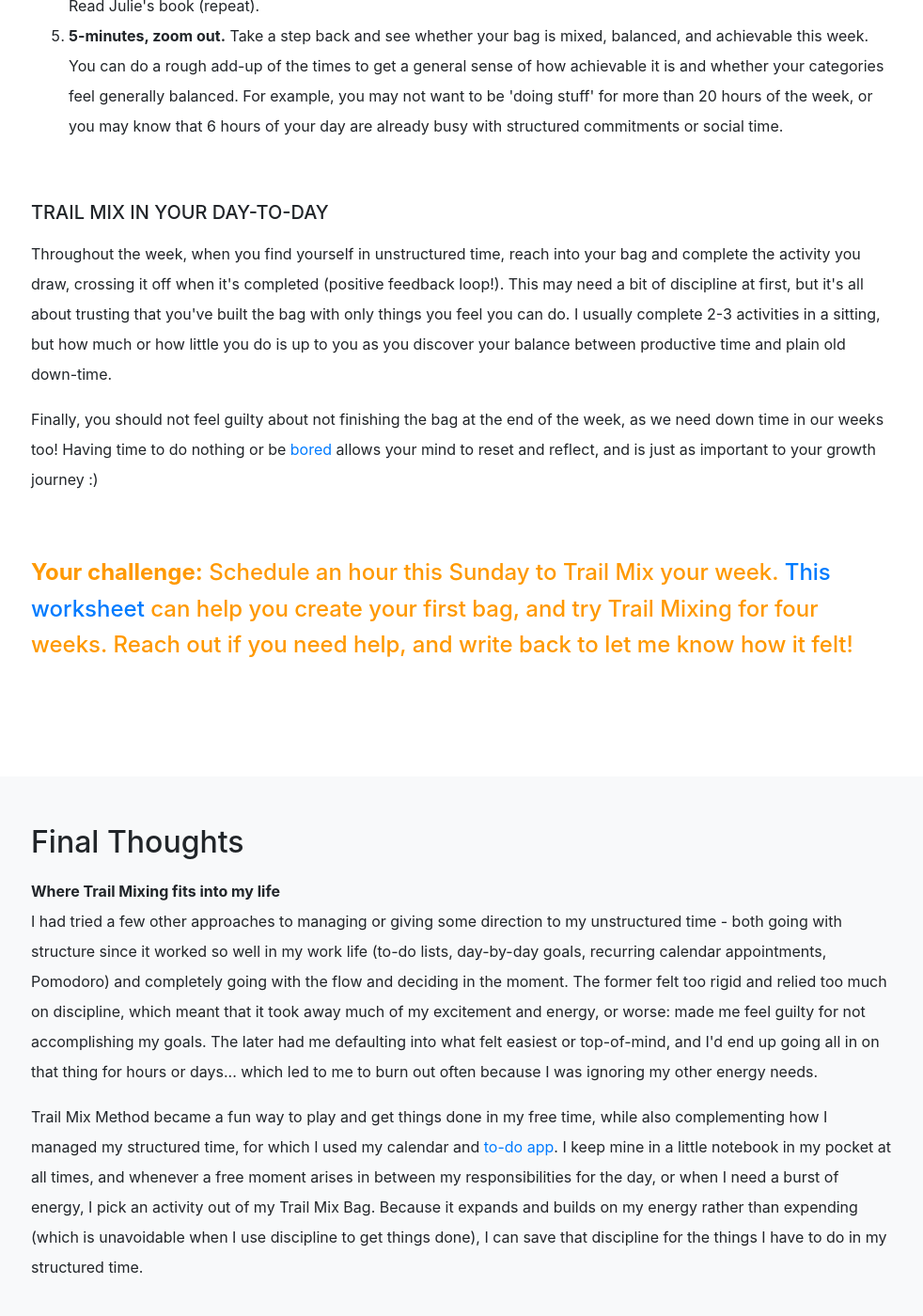
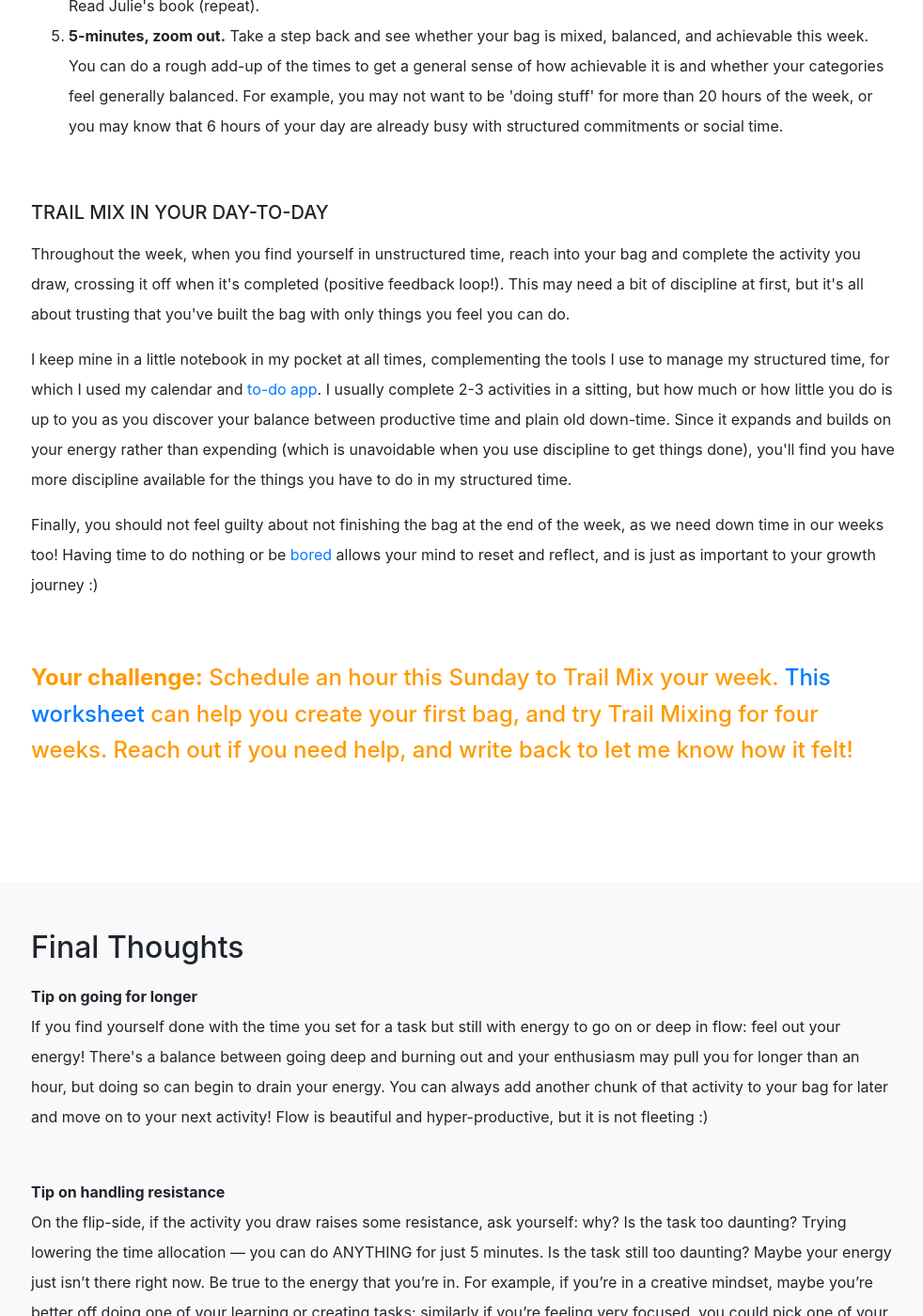
Before and after one commit to dalkat/dalkat.github.io, a Jekyll site: the page built from trailmix.md, in a window 1280 px wide and 1400 px high, scrolled down 4496 px. Shown: the whole window at 94% size, without its empty margins (147-1129 px from the left). Built offline with Jekyll 4.4.1, drawn with Linux system fonts in a browser that asks for light colours; nearby versions of some CDN libraries; some web fonts are replaced; library files that are not in the unit come from our copies; some of the changed text lies outside the part shown.

Commit message:
TMM 5.6
removed how it fits

```diff
--- a/_layouts/trailmix.html
+++ b/_layouts/trailmix.html
@@ -74,7 +74,7 @@ layout: default-sub
 
             <p><h5>CHARACTERISTICS OF YOUR TRAIL MIX BAG</h5></p>
 
-            <p><strong>Mixed and balanced</strong><br>Your bag (or <a href="https://amzn.to/2SvquZE" target="_blank">notebook</a>) contains tons of things you want to do, and the occasional dreaded things you know are good for you, like meditating. Variety means there isn't too much of any one activity, and you create balance by thinking about how the activities relate to one another and to your excitement or energy. For example, in the same way that you wouldn't buy trail mix that's all raisins, you balance your Trail Mix Method bag with a mix of activities in different categories such as learning, health & wellness, and organization.</p>
+            <p><strong>Mixed and balanced</strong><br>Your bag (or <a href="https://amzn.to/2SvquZE" target="_blank">notebook</a>) contains tons of things you want to do, and the occasional dreaded things you know are good for you, like meditating. Variety means there isn't too much of any one activity, and you create balance by thinking about how the activities relate to one another and to your excitement, making sure you're feeding all your different energy sources. For example, in the same way that you wouldn't buy trail mix that's all raisins, you balance your Trail Mix Method bag with a mix of activities in different categories such as learning, health & wellness, and organization.</p>
 
             <p><strong>Bite-sized</strong><br>
             Your bag is made up of little bits of each activity, with each bit being just enough to give you a small burst of energy each time. Rather than being project-based, activities are energy-based and are broken into small time chunks. Not every activity has the same amount of time because not every task has the same amount of energy or excitement behind it, and by weighting time, you're able to make every activity equally attractive. For example, rather than setting a goal of finishing a book, you might set it at 30 minutes. For activities that seem unreachable, you might set only 5 minutes - just enough of a nudge to get you started on an intimidating project when starting is the hardest part.</p>
@@ -112,7 +112,7 @@ layout: default-sub
             <li><strong>5-minutes, build your bag.</strong> Determine what your 'bag' looks like - any physical form (not digital) will work, such as a zip-lock bag or bowl filled with fortune-cookie-sized paper, a <a href="https://amzn.to/2SvquZE" target="_blank">small notebook</a> of half sheet of paper with columns of bullets, or <a href="https://daliakatan.com/TMM" target="_blank">this template</a>.</li>
             <li><strong>15-minutes, category goals.</strong> Reflect on the following question: what are the areas in your life that you want to invest your energy? Write down 5-8 categories that resonate with you to start, and keep them in an accessible space, such as your wall or at the front of your notebook, so you can refer to them each week during your Trail Mix ritual. Some examples: Reading, Hobbies, Health & Wellbeing, Creative Creation, Learning & Development, Community, Income Generation, Personas, Organization &mdash; and the list goes on. </li>
             </ol>
-        <a href="/img/content/trailmixcategories.png" target="_blank"><img src="/img/content/trailmixcategories.png" style="width: 100%;"></a><br><small><i>(Click to enlarge)</i></small>
+        <center><a href="/img/content/trailmixcategories.png" target="_blank"><img src="/img/content/trailmixcategories.png" class="img-fluid"></a><br><small><i>(Click to enlarge)</i></small></center>
     </p>
             <br>
 
@@ -128,7 +128,9 @@ layout: default-sub
 
             <p>&nbsp;</p>
             <p><h5>TRAIL MIX IN YOUR DAY-TO-DAY</h5></p>
-            <p>Throughout the week, when you find yourself in unstructured time, reach into your bag and complete the activity you draw, crossing it off when it's completed (positive feedback loop!). This may need a bit of discipline at first, but it's all about trusting that you've built the bag with only things you feel you can do. I usually complete 2-3 activities in a sitting, but how much or how little you do is up to you as you discover your balance between productive time and plain old down-time.</p>
+            <p>Throughout the week, when you find yourself in unstructured time, reach into your bag and complete the activity you draw, crossing it off when it's completed (positive feedback loop!). This may need a bit of discipline at first, but it's all about trusting that you've built the bag with only things you feel you can do.</p>
+
+            <p>I keep mine in a little notebook in my pocket at all times, complementing the tools I use to manage my structured time, for which I used my calendar and <a href="https://todoist.com/r/daliakatan_nciojm" target="_blank">to-do app</a>. I usually complete 2-3 activities in a sitting, but how much or how little you do is up to you as you discover your balance between productive time and plain old down-time. Since it expands and builds on your energy rather than expending (which is unavoidable when you use discipline to get things done), you'll find you have more discipline available for the things you have to do in my structured time.</p>
 
             <p>Finally, you should not feel guilty about not finishing the bag at the end of the week, as we need down time in our weeks too! Having time to do nothing or be <a href="https://www.ted.com/talks/manoush_zomorodi_how_boredom_can_lead_to_your_most_brilliant_ideas?referrer=playlist-why_it_s_sometimes_good_to_be_bored" target="_blank">bored</a> allows your mind to reset and reflect, and is just as important to your growth journey :)</p>
 
@@ -152,16 +154,6 @@ layout: default-sub
 
 
             <p><h2>Final Thoughts</h2></p>
-
-
-        	<p><strong>Where Trail Mixing fits into my life</strong><br>
-
-          I had tried a few other approaches to managing or giving some direction to my unstructured time - both going with structure since it worked so well in my work life (to-do lists, day-by-day goals, recurring calendar appointments, Pomodoro) and completely going with the flow and deciding in the moment. The former felt too rigid and relied too much on discipline, which meant that it took away much of my excitement and energy, or worse: made me feel guilty for not accomplishing my goals. The later had me defaulting into what felt easiest or top-of-mind, and I'd end up going all in on that thing for hours or days... which led to me to  burn out often because I was ignoring my other energy needs.</p>
-
-        	<p>Trail Mix Method became a fun way to play and get things done in my free time, while also complementing how I managed my structured time, for which I used my calendar and <a href="https://todoist.com/r/daliakatan_nciojm" target="_blank">to-do app</a>. I keep mine in a little notebook in my pocket at all times, and whenever a free moment arises in between my responsibilities for the day, or when I need a burst of energy, I pick an activity out of my Trail Mix Bag. Because it expands and builds on my energy rather than expending (which is unavoidable when I use discipline to get things done), I can save that discipline for the things I have to do in my structured time.</p>
-
-			<Br>
-
 
           <p><strong>Tip on going for longer</strong><br>
           If you find yourself done with the time you set for a task but still with energy to go on or deep in flow: feel out your energy! There's a balance between going deep and burning out and your enthusiasm may pull you for longer than an hour, but doing so can begin to drain your energy. You can always add another chunk of that activity to your bag for later and move on to your next activity! Flow is beautiful and hyper-productive, but it is not fleeting :)</p>
```
